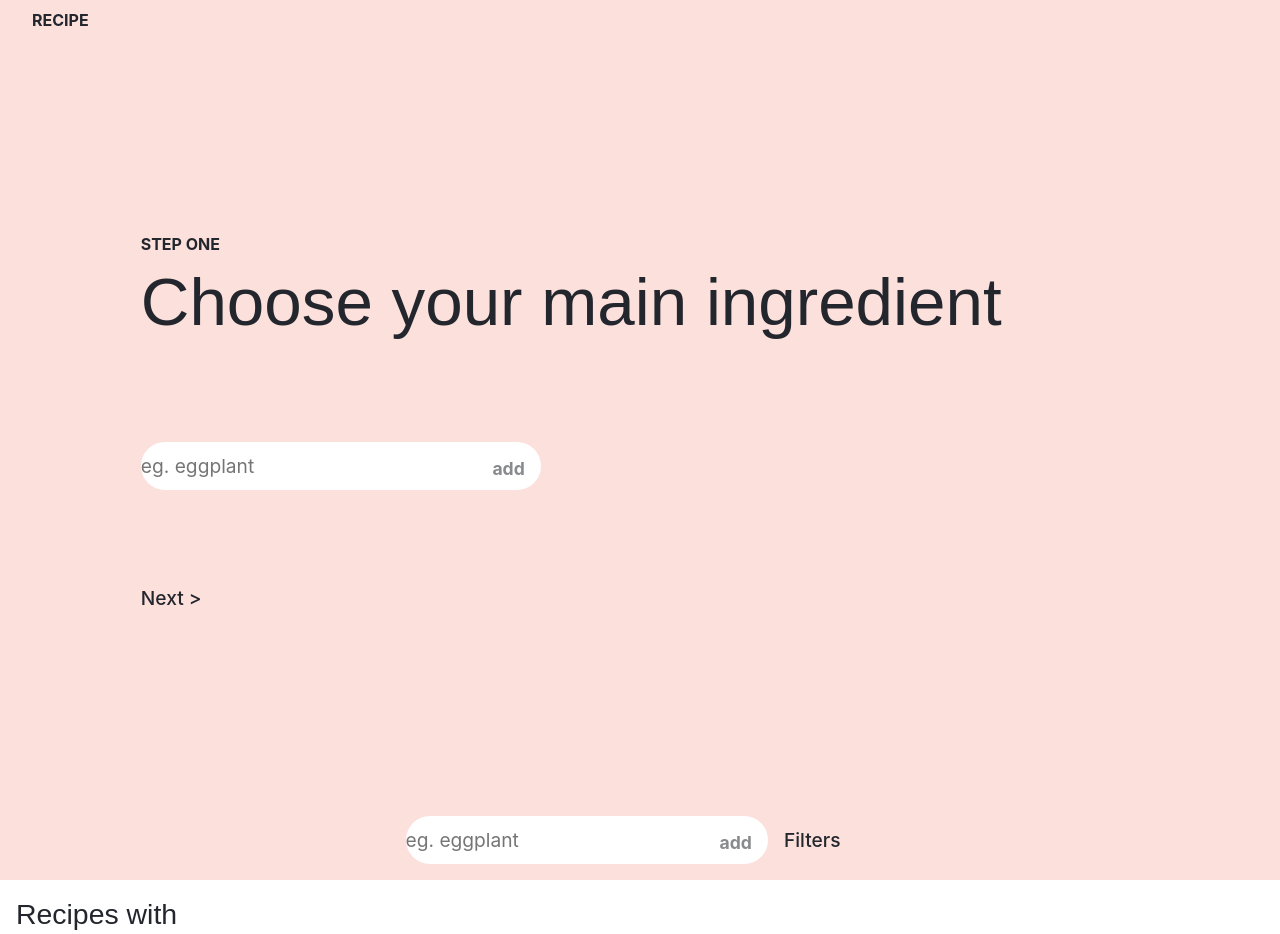
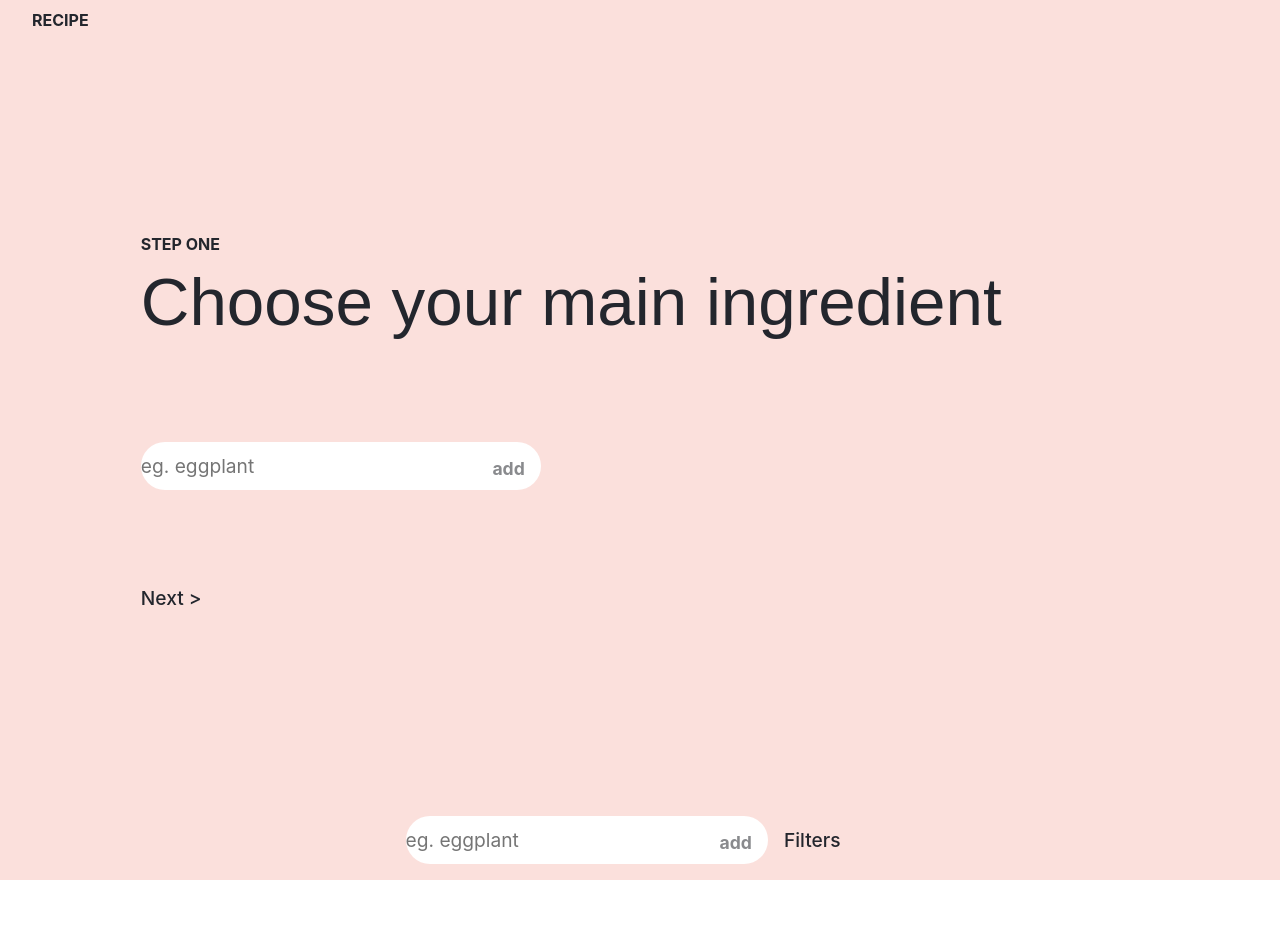
Before and after one commit to vbit27/recipe-app, a React (Create React App) app: page / in a window 1280 px wide. Shown: the top 934 px of the page. Built offline with nearby package versions, Linux system fonts and the light colour scheme.

Commit message:
Fix size of recipe card on mobile

```diff
--- a/src/App.css
+++ b/src/App.css
@@ -35,7 +35,10 @@
   border-radius: 14px;
 }
 .recipes-seciton {
-  padding: 1rem;
+  padding: 3rem;
+  display: flex;
+  flex-direction: column;
+  gap: 2rem;
   margin: 0 auto;
   max-width: 1500px;
   min-width: 300px;
@@ -53,3 +56,9 @@
     justify-items: end;
   }
 }
+
+@media only screen and (max-width: 500px) {
+  .recipes-seciton {
+    padding: 1rem;
+  }
+}
--- a/src/components/RecipeCard.module.css
+++ b/src/components/RecipeCard.module.css
@@ -5,6 +5,7 @@
   display: flex;
   flex-direction: column;
   gap: 1rem;
+  min-width: 250px;
 }
 .container:hover {
   box-shadow: 0px 0px 5px 3px rgba(0, 0, 0, 0.08);
@@ -20,3 +21,7 @@
   justify-content: space-between;
   margin-bottom: 0.4rem;
 }
+
+.container h5 {
+  font-weight: bold;
+}
--- a/src/components/RecipeCard.tsx
+++ b/src/components/RecipeCard.tsx
@@ -9,13 +9,14 @@
       </div>
       <div>
         <div className={classes.subTittleContainer}>
-          <p> {data.ingredientLines.length} ingredients</p>
-          <p>{~~data.calories} cal.</p>
+          <p>
+            <strong>{data.ingredientLines.length}</strong> ingredients
+          </p>
+          <p>
+            <strong>{~~data.calories}</strong> cal.
+          </p>
         </div>
-
-        <strong>
-          <h5>{data.label}</h5>
-        </strong>
+        <h5>{data.label}</h5>
       </div>
     </div>
   );
```
